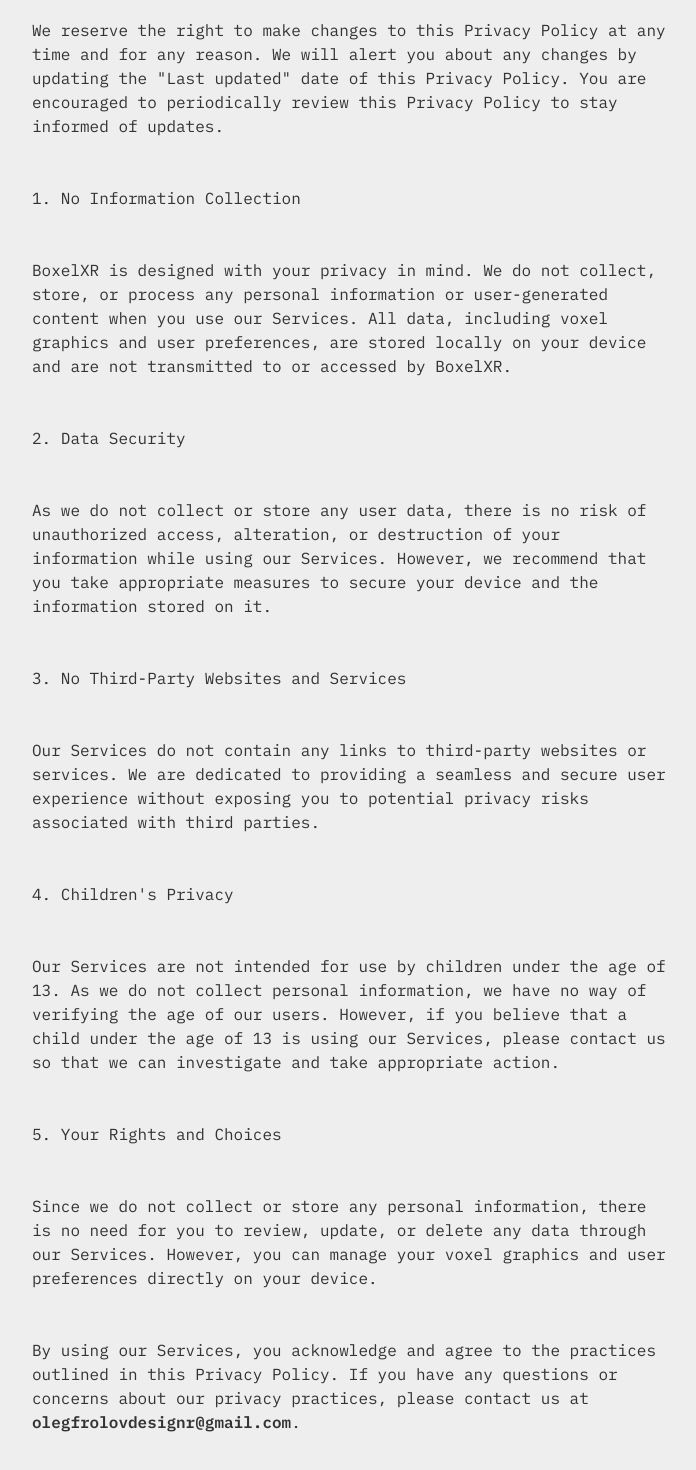
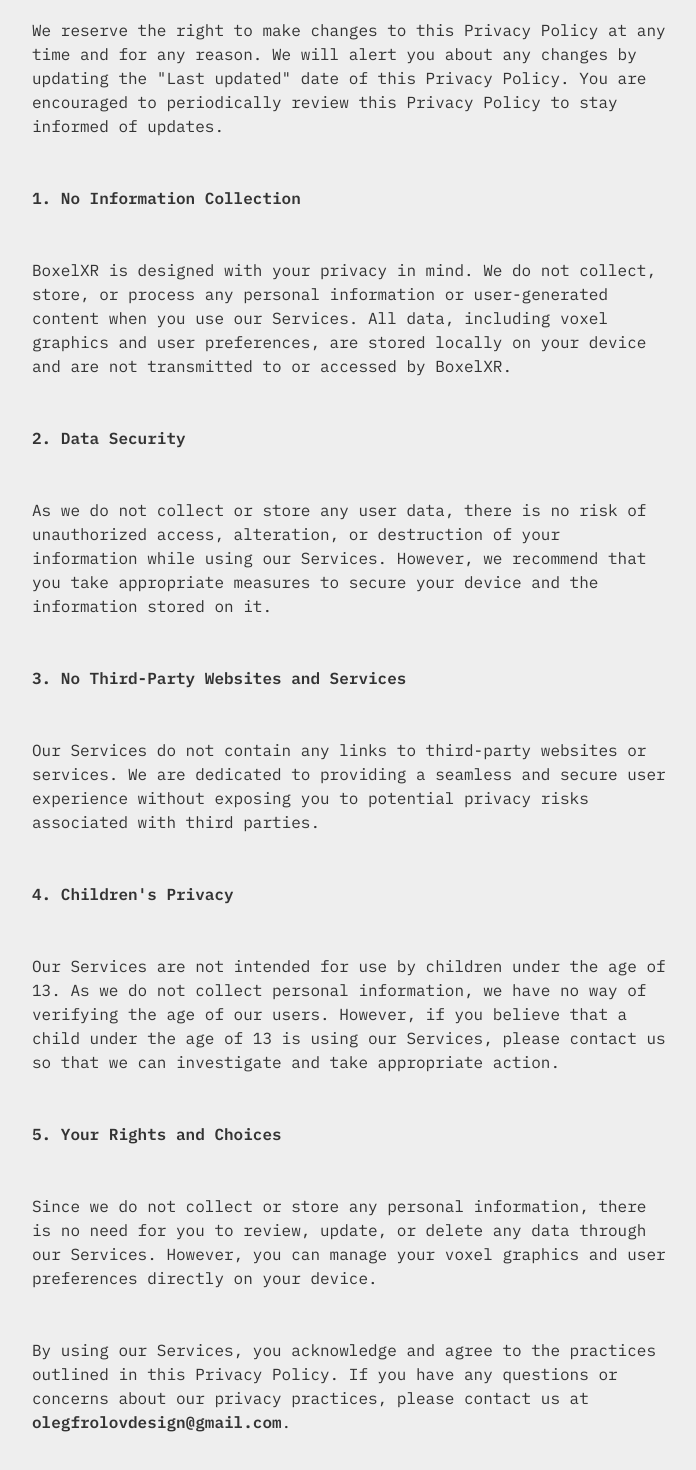
Before and after one commit to Volorf/BoxelXR, a Next.js app: page /privacy in a window 1280 px wide. Shown: the part 452-1922 px from the top of the page, without its empty margins (288-984 px from the left). Built offline with nearby package versions, Linux system fonts and the light colour scheme; a web font is replaced by a local one.

Commit message:
+ strong

```diff
--- a/pages/privacy.js
+++ b/pages/privacy.js
@@ -5,7 +5,7 @@
             <div className="privacyContainer">
                 <h1>Privacy Policy</h1>
                 <div className="VSpacer48"></div>
-                <p>Last updated: April 8, 2023</p>
+                <p><strong>Last updated: April 8, 2023</strong></p>
                 <div className="VSpacer48"></div>
                 <p>
                     BoxelXR, ("BoxelXR," "we," "our," or "us") is committed to protecting the privacy of our users. This Privacy Policy explains our data practices when you visit our website, use our BoxelXR application ("App"), or interact with our services on the Quest platform (collectively, the "Services"). By using the Services, you consent to the practices described in this Privacy Policy.
@@ -15,38 +15,38 @@
                     We reserve the right to make changes to this Privacy Policy at any time and for any reason. We will alert you about any changes by updating the "Last updated" date of this Privacy Policy. You are encouraged to periodically review this Privacy Policy to stay informed of updates.
                 </p>
                 <div className="VSpacer24"></div>
-                <p>1. No Information Collection</p>
+                <p><strong>1. No Information Collection</strong></p>
                 <div className="VSpacer24"></div>
                 <p>
                     BoxelXR is designed with your privacy in mind. We do not collect, store, or process any personal information or user-generated content when you use our Services. All data, including voxel graphics and user preferences, are stored locally on your device and are not transmitted to or accessed by BoxelXR.
                 </p>
                 <div className="VSpacer24"></div>
-                <p>2. Data Security</p>
+                <p><strong>2. Data Security</strong></p>
                 <div className="VSpacer24"></div>
                 <p>
                     As we do not collect or store any user data, there is no risk of unauthorized access, alteration, or destruction of your information while using our Services. However, we recommend that you take appropriate measures to secure your device and the information stored on it.
                 </p>
                 <div className="VSpacer24"></div>
-                <p>3. No Third-Party Websites and Services</p>
+                <p><strong>3. No Third-Party Websites and Services</strong></p>
                 <div className="VSpacer24"></div>
                 <p>
                     Our Services do not contain any links to third-party websites or services. We are dedicated to providing a seamless and secure user experience without exposing you to potential privacy risks associated with third parties.
                 </p>
                 <div className="VSpacer24"></div>
-                <p>4. Children's Privacy</p>
+                <p><strong>4. Children's Privacy</strong></p>
                 <div className="VSpacer24"></div>
                 <p>
                     Our Services are not intended for use by children under the age of 13. As we do not collect personal information, we have no way of verifying the age of our users. However, if you believe that a child under the age of 13 is using our Services, please contact us so that we can investigate and take appropriate action.
                 </p>
                 <div className="VSpacer24"></div>
-                <p>5. Your Rights and Choices</p>
+                <p><strong>5. Your Rights and Choices</strong></p>
                 <div className="VSpacer24"></div>
                 <p>
                     Since we do not collect or store any personal information, there is no need for you to review, update, or delete any data through our Services. However, you can manage your voxel graphics and user preferences directly on your device.
                 </p>
                 <div className="VSpacer24"></div>
                 <p>
-                    By using our Services, you acknowledge and agree to the practices outlined in this Privacy Policy. If you have any questions or concerns about our privacy practices, please contact us at <strong>olegfrolovdesignr@gmail.com</strong>.
+                    By using our Services, you acknowledge and agree to the practices outlined in this Privacy Policy. If you have any questions or concerns about our privacy practices, please contact us at <strong>olegfrolovdesign@gmail.com</strong>.
                 </p>
                 <div className="VSpacer48"></div>
                 <div className="VSpacer48"></div>
```
